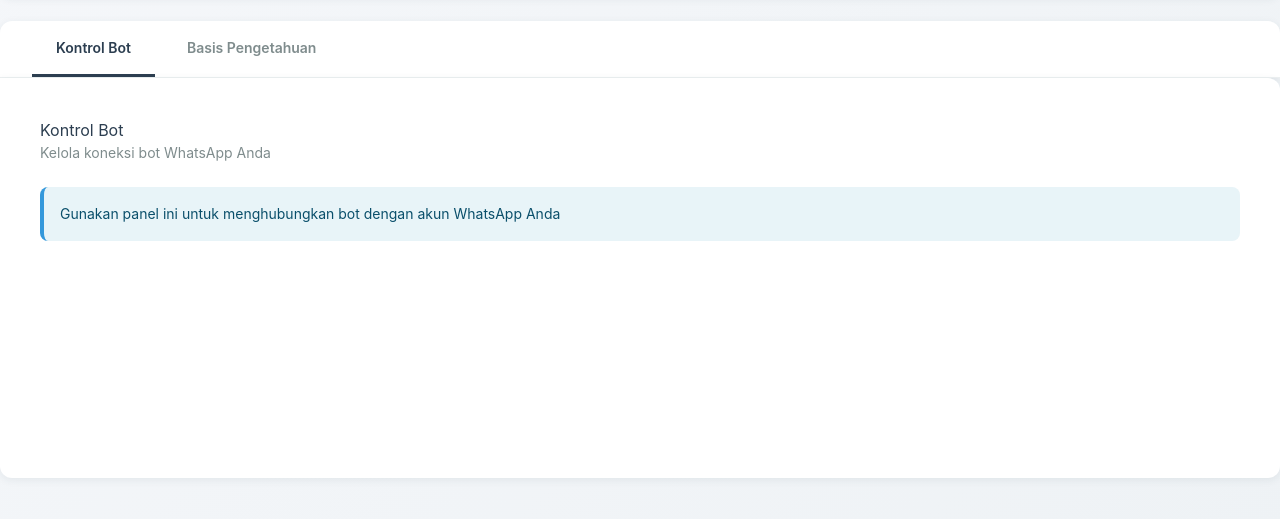
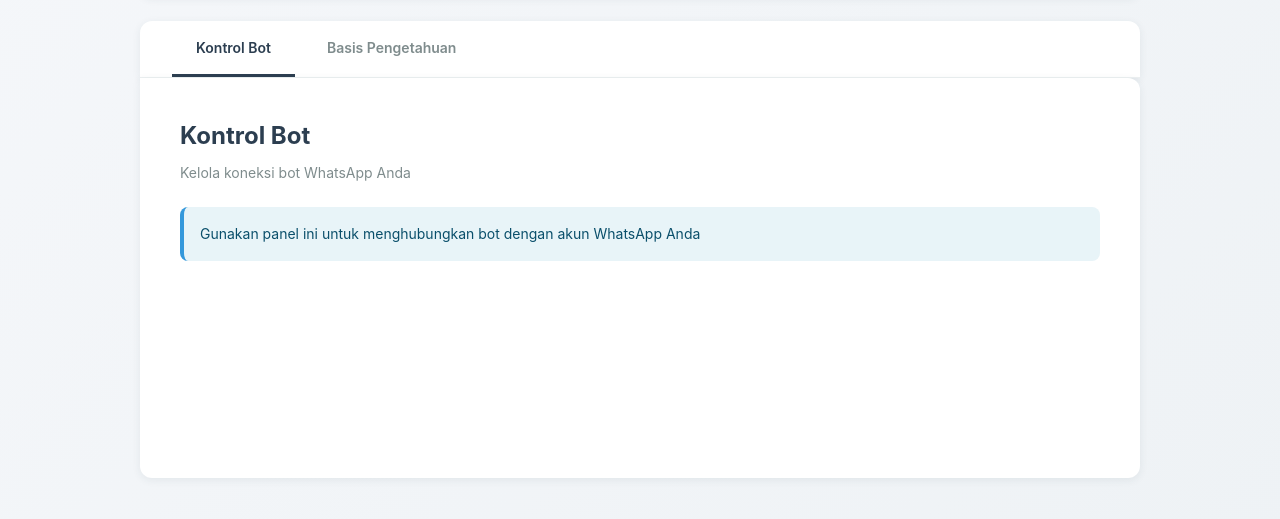
Before and after one commit to dzulfiqar03/Adidas_Product_Scrape-Kelompok-2-AI, a website built with Vite: page Public/index.html in a window 1280 px wide. Shown: the part 227-746 px from the top of the page. Built offline with nearby package versions, Linux system fonts and the light colour scheme; no server answers.

Commit message:
Deployment

```diff
--- a/Public/index.html
+++ b/Public/index.html
@@ -9,7 +9,7 @@
 scale=1.0"
     />
 
-    <link rel="stylesheet" href="../Src/css/chatbot.css" />
+    <link rel="stylesheet" href="./Src/css/chatbot.css" />
     <title>WhatsApp Bot Simple</title>
   </head>
   <body>
```
Also changed, not shown: vercel.json.
